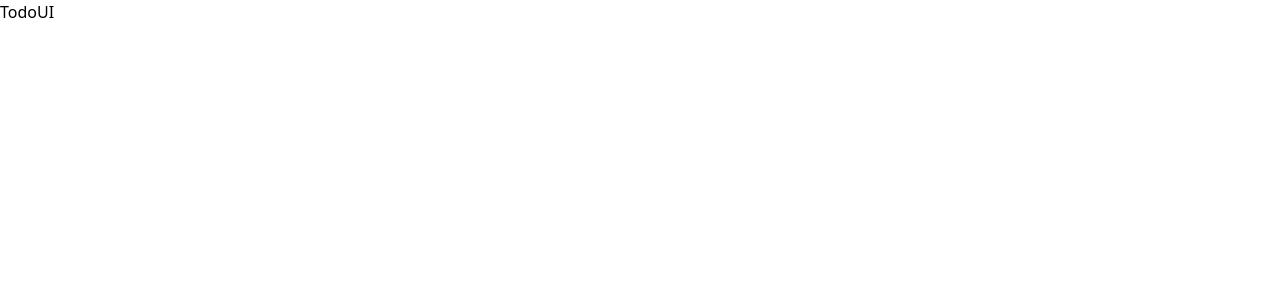
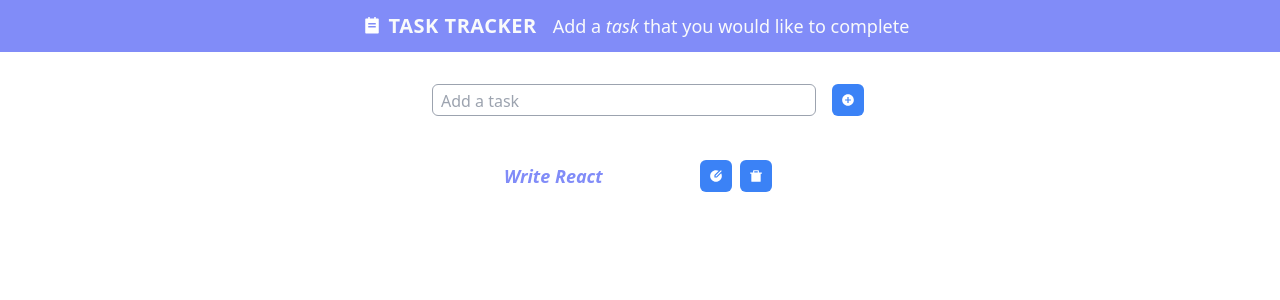
Before and after one commit to SKenzler/tailwind-todo, a React (Vite) app: page / in a window 1280 px wide. Shown: the top 300 px of the page. Built offline with nearby package versions, Linux system fonts and the light colour scheme.

Commit message:
Design and build the Todo UI with a header and text input. Add styling to the GUI

```diff
--- a/package.json
+++ b/package.json
@@ -11,7 +11,8 @@
   },
   "dependencies": {
     "react": "^18.3.1",
-    "react-dom": "^18.3.1"
+    "react-dom": "^18.3.1",
+    "react-icons": "^5.4.0"
   },
   "devDependencies": {
     "@eslint/js": "^9.17.0",
--- a/src/App.jsx
+++ b/src/App.jsx
@@ -1,10 +1,12 @@
 import TodoUI from "./components/TodoUI";
-import TodoCard from "./components/ToDoCard";
+import TodoList from "./components/TodoList";
+import "./index.css";
+
 function App() {
   return (
     <>
       <TodoUI />
-      <TodoCard />
+      <TodoList />
     </>
   );
 }
--- a/src/components/TodoCard.jsx
+++ b/src/components/TodoCard.jsx
@@ -1,7 +1,27 @@
 import React from "react";
+import { RiEditCircleFill, RiDeleteBin7Fill } from "react-icons/ri";
 
-const TodoCard = () => {
-  return <div></div>;
+const TodoCard = ({ todo }) => {
+  return (
+    <li className="w-full flex justify-between items-center text-lg text-indigo-400 font-semibold italic py-1 px-2">
+      {" "}
+      {todo}
+      <div className="flex py-2">
+        <button
+          type="button"
+          className="flex justify-center items-center w-8 h-8 text-gray-50 bg-blue-500 rounded-md hover:bg-blue-950 transition-all ease-out duration-300 mx-1"
+        >
+          <RiEditCircleFill size={14} color="#fff" />
+        </button>
+        <button
+          type="button"
+          className="flex justify-center items-center w-8 h-8 text-gray-50 bg-blue-500 rounded-md hover:bg-blue-950 transition-all ease-out duration-300 mx-1"
+        >
+          <RiDeleteBin7Fill size={14} color="#fff" />
+        </button>
+      </div>
+    </li>
+  );
 };
 
 export default TodoCard;
--- a/src/components/TodoList.jsx
+++ b/src/components/TodoList.jsx
@@ -1,7 +1,18 @@
-import React from "react";
+import React, { useState } from "react";
+import TodoCard from "./ToDoCard";
 
 const TodoList = () => {
-  return <div>TodoList</div>;
+  const [todos, setTodos] = useState(["Write React"]);
+
+  return (
+    <div className="flex justify-center items-center flex-col">
+      <ul className="w-72 flex flex-col justify-start items-center">
+        {todos.map((todo, todoIndex) => {
+          return <TodoCard key={todoIndex} todo={todo} />;
+        })}
+      </ul>
+    </div>
+  );
 };
 
 export default TodoList;
--- a/src/components/TodoUI.jsx
+++ b/src/components/TodoUI.jsx
@@ -1,7 +1,36 @@
 import React from "react";
+import { RiTodoFill, RiAddCircleFill } from "react-icons/ri";
 
 const TodoUI = () => {
-  return <div>TodoUI</div>;
+  return (
+    <header className="flex flex-col">
+      <div className="flex justify-center items-center bg-indigo-400">
+        <RiTodoFill size={18} color="#fff" />
+        <div className="text-gray-50 text-xl font-bold uppercase tracking-wide px-2 py-3">
+          Task Tracker
+        </div>
+
+        <div className="text-gray-50 text-lg font-normal tracking-normal p-2">
+          Add a <i>task</i> that you would like to complete
+        </div>
+      </div>
+      <div className="flex justify-center items-center m-4">
+        <input
+          type="text"
+          placeholder="Add a task"
+          className="min-w-96 h-8 text-gray-400 text-lg font-normal border border-gray-400 rounded-md outline-none pl-2 placeholder:text-base tracking-normal m-4"
+        />
+        <button
+          type="button"
+          className="flex justify-center items-center w-8 h-8 text-gray-50 bg-blue-500 rounded-md hover:bg-blue-950 transition-all ease-out duration-300"
+          onClick={() => {}}
+        >
+          {" "}
+          <RiAddCircleFill size={14} color="#fff" />
+        </button>
+      </div>
+    </header>
+  );
 };
 
 export default TodoUI;
```
Also changed, not shown: 1 other file (tests, documents, lock files or other folders).
